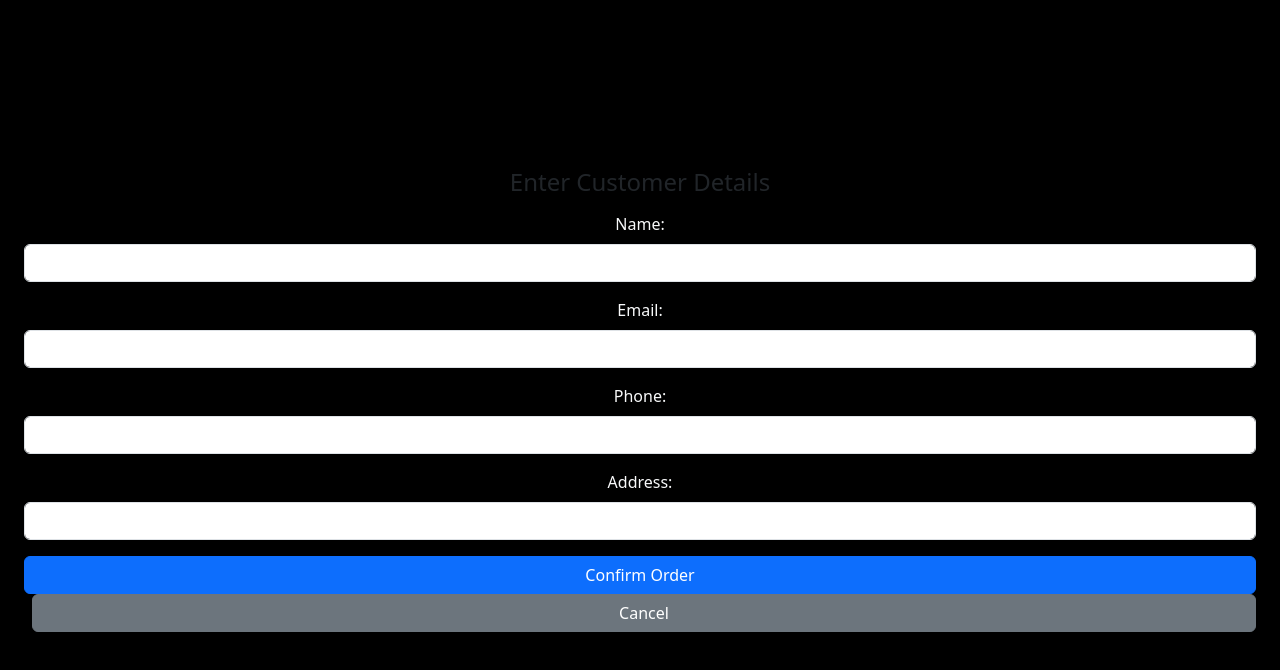
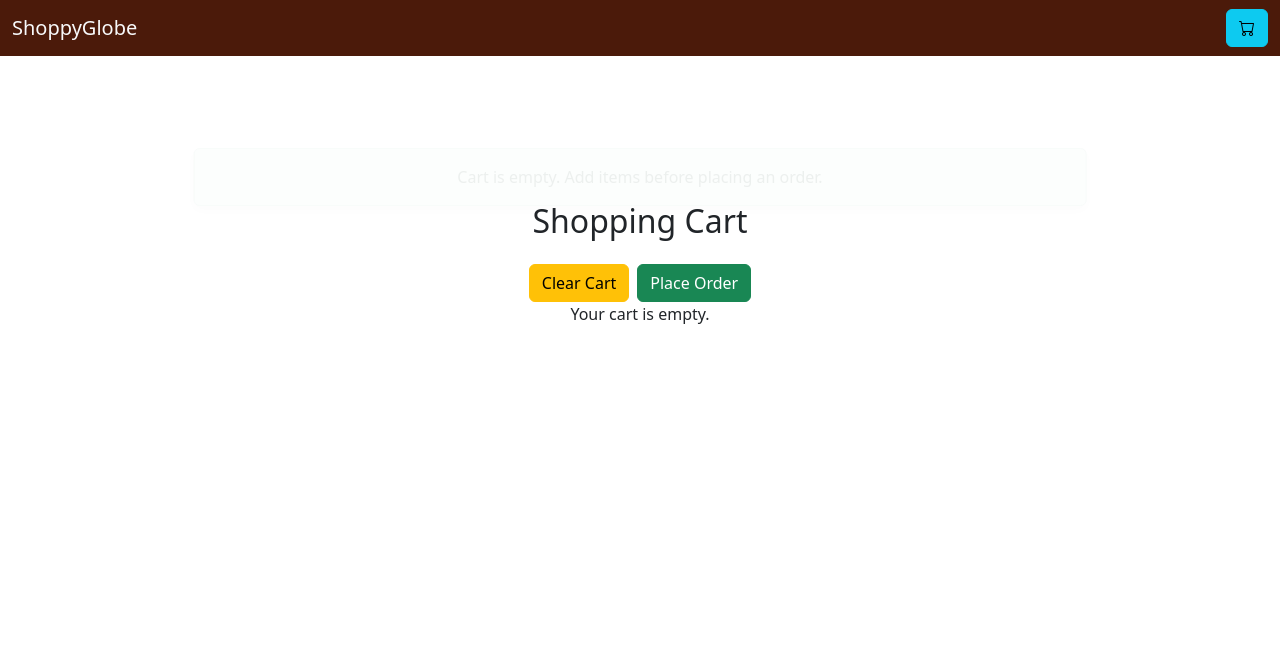
Before and after one commit to anistars/shoppyglobe-e-commerce-application, a React (Vite) app: page /cart in a window 1280 px wide. Both pictures are taken after a click on the button "Place Order". Shown: the top 670 px of the page. Built offline with nearby package versions, Linux system fonts and the light colour scheme.

Commit message:
Validation for if data not present in cart

```diff
--- a/src/pages/cartPages/Cart.jsx
+++ b/src/pages/cartPages/Cart.jsx
@@ -10,6 +10,7 @@ function Cart() {
     const navigate = useNavigate();
     const [showForm, setShowForm] = useState(false);
     const [totalAmount, setTotalAmount] = useState(0);
+    const [message, setMessage] = useState('');
     const [customer, setCustomer] = useState({
         name: '',
         email: '',
@@ -38,6 +39,7 @@ function Cart() {
     };
     return (
         <div className="container mt-5 pt-5">
+            {message && <div className="cart-toast alert alert-success text-center">{message}</div>}
             {showForm && (
                 <div className="modal-backdrop">
                     <div className="modal-content p-4 rounded shadow">
@@ -95,7 +97,14 @@ function Cart() {
                 </button>
                 <button
                     className="btn btn-success"
-                    onClick={() => setShowForm(true)}
+                    onClick={() => {
+                        if (cartItems.length === 0) {
+                            setMessage('Cart is empty. Add items before placing an order.');
+                            setTimeout(() => setMessage(''), 3000);
+                            return;
+                        }
+                        setShowForm(true)
+                    }}
                 >
                     Place Order
                 </button>
```
